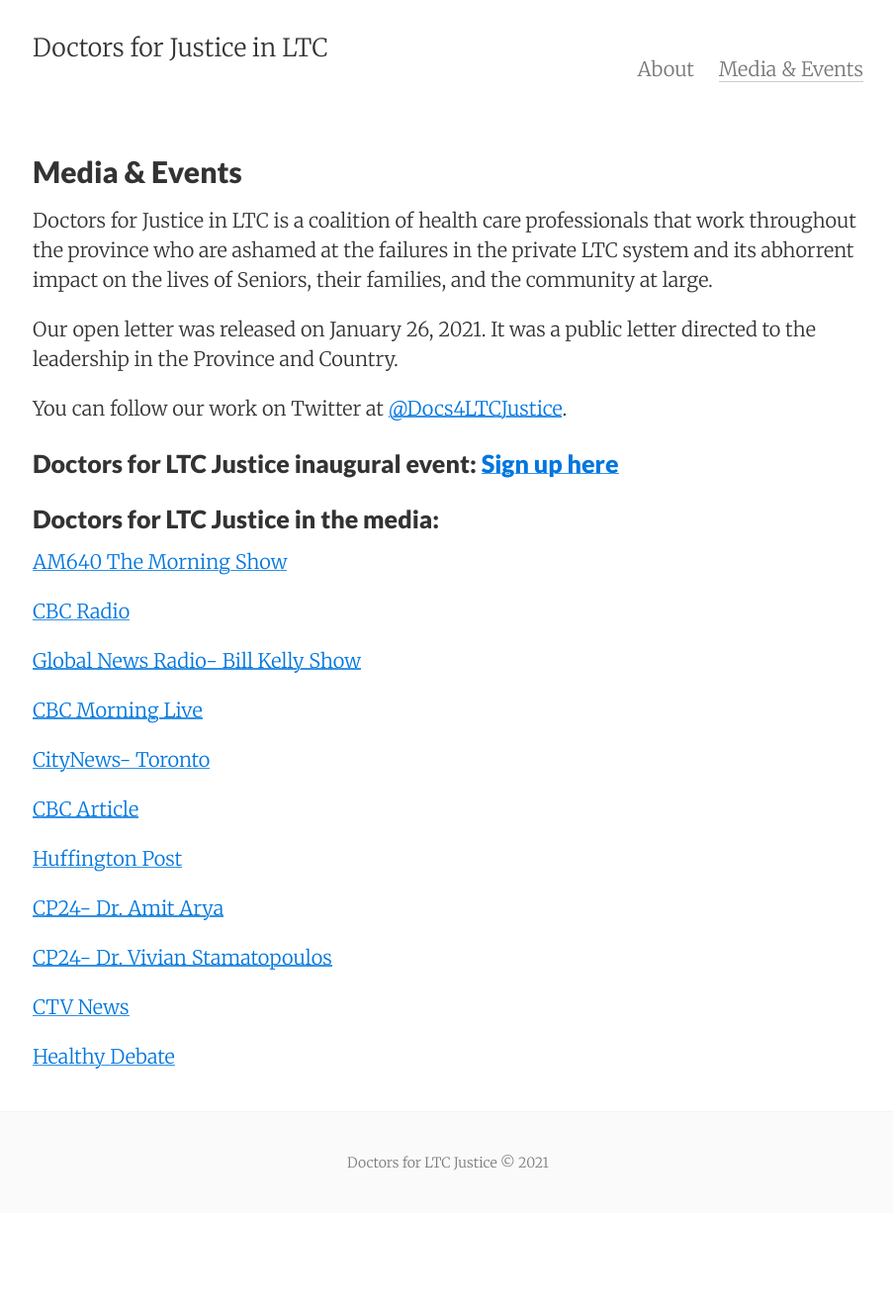
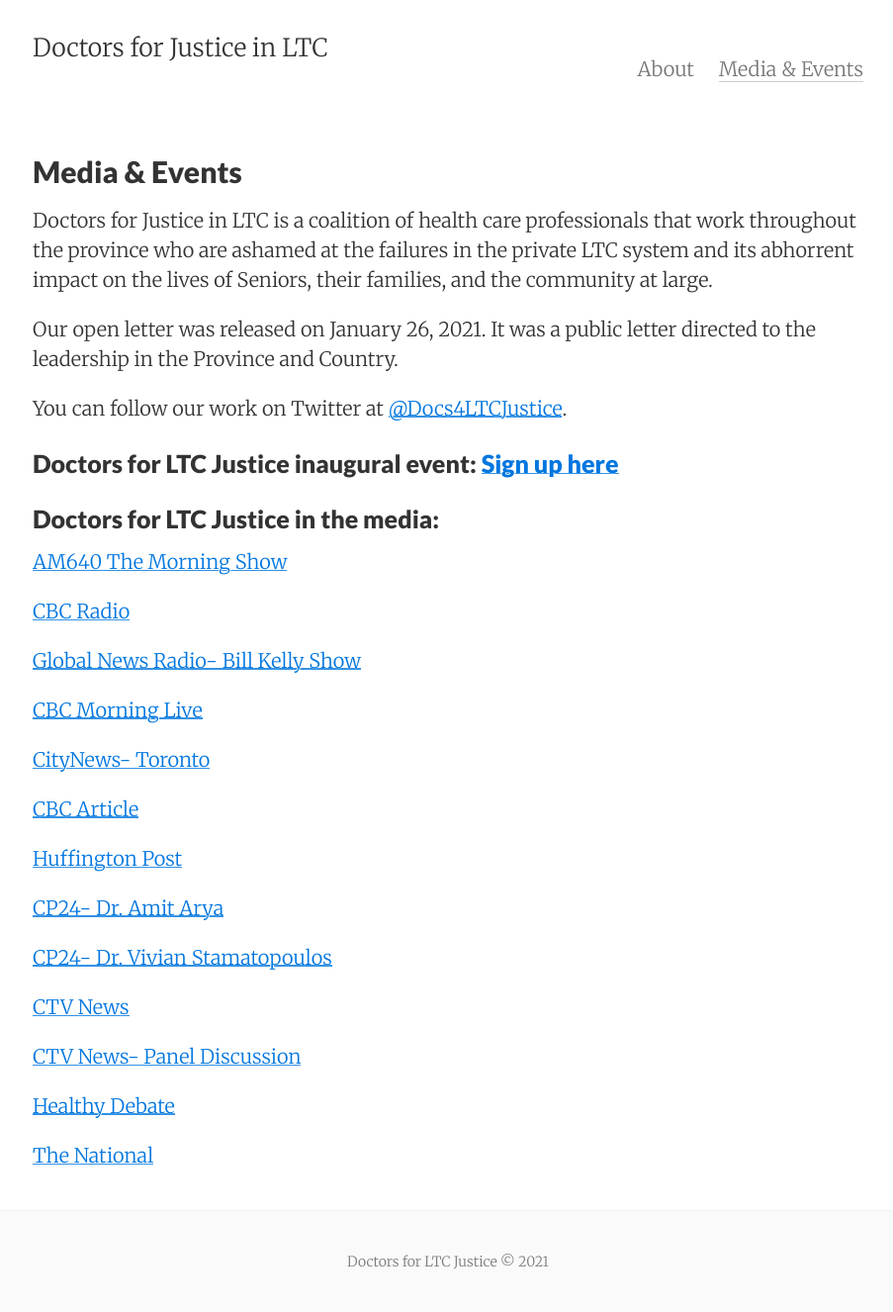
Before and after one commit to Docs4LTCJustice/Docs4LTCJustice.github.io, a Jekyll site: the page built from media.md, in a window 1280 px wide. Shown: the whole page at 99% size, without its empty margins (187-1090 px from the left). Built offline with Jekyll 4.4.1, drawn with Linux system fonts in a browser that asks for light colours; before the commit the page ends 1226 px from its top, so only the background shows below that.

Commit message:
Add files via upload

```diff
--- a/media.md
+++ b/media.md
@@ -38,4 +38,8 @@ You can follow our work on Twitter at [@Docs4LTCJustice](https://twitter.com/Doc
 
 [CTV News](https://www.ctvnews.ca/video?clipId=2126568)
 
+[CTV News- Panel Discussion](https://www.ctvnews.ca/video?clipId=2126847)
+
 [Healthy Debate](https://healthydebate.ca/opinions/ontarios-long-term-care-sector-is-in-a-grave-humanitarian-crisis)
+
+[The National](https://www.youtube.com/watch?v=MZTYWJtEAKs&feature=youtu.be&ab_channel=CBCNews%3ATheNational)
```
